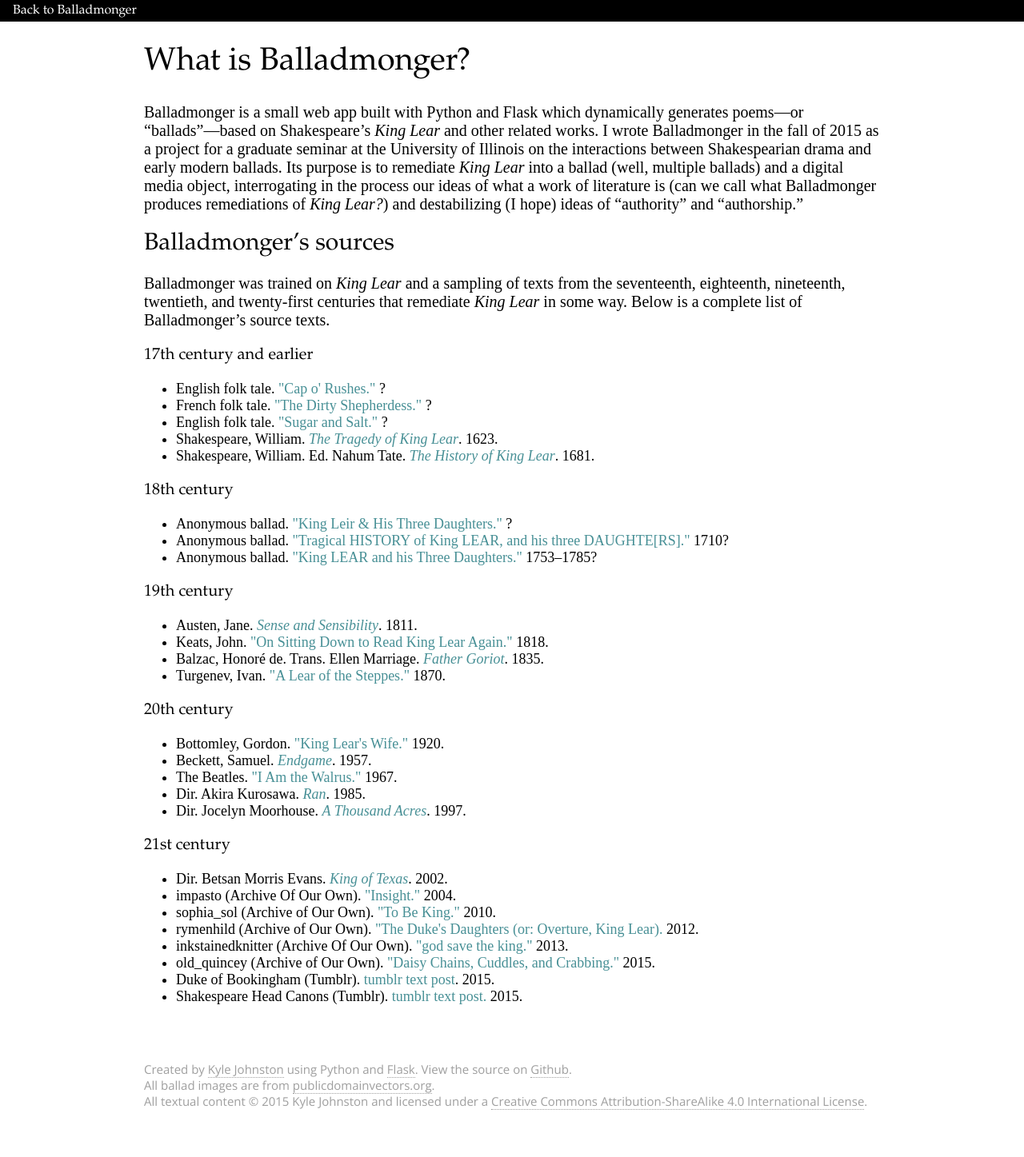
After one commit to kylerjohnston/balladmonger, a Flask app: page /about in a window 1280 px wide. The commit adds this page. Shown: the whole page at 80% size. Run offline with Flask 2, Linux system fonts and the light colour scheme; some libraries are stand-ins or nearby versions.

Commit message:
Added about/ page

```diff
--- a/balladmongerer/flask_poem.py
+++ b/balladmongerer/flask_poem.py
@@ -21,9 +21,9 @@
     return render_template('index.html', lines = poem_lines,
                             img_name = img_name)
 
-@app.route('/sources')
+@app.route('/about')
 def sources():
-    return render_template('sources.html')
+    return render_template('about.html')
 
 if __name__ == '__main__':
     app.run()
--- a/balladmongerer/static/css/ballad.css
+++ b/balladmongerer/static/css/ballad.css
@@ -14,7 +14,8 @@
 }
 
 h1{
-  font-family: baskerville, serif;
+  font-family: garamond, serif;
+  color: #000;
   font-weight: normal;
   font-size: 40px;
   text-transform: none;
@@ -22,8 +23,22 @@
 
 h2 {
   font-family: baskerville, serif;
+  color: #000;
   font-size: 30px;
   font-weight: normal;
+}
+
+h3 {
+  font-family: garamond, serif;
+  color: #000;
+  font-size: 20px;
+  font-weight: normal;
+}
+
+h2.sources {
+  font-family: garamond, serif;
+  font-size: 30px;
+  color: #000;
 }
 
 .header{
@@ -45,7 +60,7 @@
   right: 0;
   width: 100%;
   z-index: 3;
-  padding-left: 1rem;;
+  padding-left: 0;
   padding-right: 0;
   padding-top: 0.25rem;
   padding-bottom: 0.25rem;
@@ -69,6 +84,7 @@
 
 .nav_bar h2 {
   font-size: 16px;
+  padding-left: 1rem;
 }
 
 .wrapper{
@@ -78,6 +94,7 @@
    margin-left: auto;
    margin-right: auto;
    background-color: #fff;
+   color: #000;
 }
 
 .left{
@@ -137,17 +154,16 @@
   font-size: 20px;
 }
 
-ul, li {
-  line-height: 1.5;
-  display: block;
+li.sources {
+  font-family: Baskerville, serif;
+  font-size: 18px;
 }
 
 a.sources {
   color: #489096;
   font-family: Baskerville, serif;
-  font-size: 20px;
+  font-size: 18px;
   text-decoration: none;
-  border-bottom: 1px dotted;
 }
 
 a.sources:hover {
--- /dev/null
+++ b/balladmongerer/templates/about.html
@@ -0,0 +1,59 @@
+{% extends "base.html" %}
+
+{% block nav_bar %}
+  <div class="nav_bar">
+    <h2><a href="/">Back to Balladmonger</a></h2>
+  </div>
+{% endblock %}
+
+{% block page_content %}
+  <div class="wrapper">
+    <h1>What is Balladmonger?</h1>
+    <p class="sources">Balladmonger is a small web app built with Python and Flask which dynamically generates poems&mdash;or &ldquo;ballads&rdquo;&mdash;based on Shakespeare&rsquo;s <i>King Lear</i> and other related works. I wrote Balladmonger in the fall of 2015 as a project for a graduate seminar at the University of Illinois on the interactions between Shakespearian drama and early modern ballads. Its purpose is to remediate <i>King Lear</i> into a ballad (well, multiple ballads) and a digital media object, interrogating in the process our ideas of what a work of literature is (can we call what Balladmonger produces remediations of <i>King Lear?</i>) and destabilizing (I hope) ideas of &ldquo;authority&rdquo; and &ldquo;authorship.&rdquo;</p>
+    <h2 class="sources">Balladmonger&rsquo;s sources</h2>
+    <p class="sources">
+    Balladmonger was trained on <i>King Lear</i> and a sampling of texts from the seventeenth, eighteenth, nineteenth, twentieth, and twenty-first centuries that remediate <i>King Lear</i> in some way. Below is a complete list of Balladmonger&rsquo;s source texts.</p>
+    <p class="sources">
+    <h3>17th century and earlier</h3>
+    <ul>
+      <li class="sources">English folk tale. <a class="sources" href="http://www.pitt.edu/~dash/salt.html#rushes">"Cap o' Rushes."</a> ?</li>
+      <li class="sources">French folk tale. <a class="sources" href="http://www.pitt.edu/~dash/salt.html#sebillot">"The Dirty Shepherdess."</a> ?</li>
+      <li class="sources">English folk tale. <a class="sources" href="http://www.pitt.edu/~dash/salt.html#sugar">"Sugar and Salt."</a> ?</li>
+      <li class="sources">Shakespeare, William. <a class="sources" href="http://www.gutenberg.org/cache/epub/1128/pg1128.txt"><i>The Tragedy of King Lear</i></a>. 1623.</li>
+      <li class="sources">Shakespeare, William. Ed. Nahum Tate. <a class="sources" href="https://andromeda.rutgers.edu/~jlynch/Texts/tatelear.html"><i>The History of King Lear</i></a>. 1681.</li>
+    </ul>
+    <h3>18th century</h3>
+    <ul>
+      <li class="sources">Anonymous ballad. <a class="sources" href="http://www.gutenberg.org/cache/epub/7535/pg7535.txt">"King Leir & His Three Daughters."</a> ?</li>
+      <li class="sources">Anonymous ballad. <a class="sources" href="http://ebba.english.ucsb.edu/ballad/30989/xml">"Tragical HISTORY of King LEAR, and his three DAUGHTE[RS]."</a> 1710?</li>
+      <li class="sources">Anonymous ballad. <a class="sources" href="http://ebba.english.ucsb.edu/ballad/31243/xml">"King LEAR and his Three Daughters."</a> 1753&ndash;1785?</li>
+    </ul>
+    <h3>19th century</h3>
+    <ul>
+      <li class="sources">Austen, Jane. <a class="sources" href="http://www.gutenberg.org/ebooks/161"><i>Sense and Sensibility</i></a>. 1811.</li>
+      <li class="sources">Keats, John. <a class="sources" href="http://www.poetryfoundation.org/poem/173747">"On Sitting Down to Read King Lear Again."</a> 1818.</li>
+      <li class="sources">Balzac, Honoré de. Trans. Ellen Marriage. <a class="sources" href="http://www.gutenberg.org/ebooks/1237"><i>Father Goriot</i></a>. 1835.</a></li>
+      <li class="sources">Turgenev, Ivan. <a class="sources" href="http://www.eldritchpress.org/ist/lear.htm">"A Lear of the Steppes."</a> 1870.</li>
+    </ul>
+    <h3>20th century</h3>
+    <ul>
+      <li class="sources">Bottomley, Gordon. <a class="sources" href="http://www.gutenberg.org/files/37446/37446-h/37446-h.htm">"King Lear's Wife."</a> 1920. </li>
+      <li class="sources">Beckett, Samuel. <a class="sources" href="http://samuel-beckett.net/endgame.html"><i>Endgame</i></a>. 1957.</li>
+      <li class="sources">The Beatles. <a class="sources" href="http://genius.com/The-beatles-i-am-the-walrus-lyrics">"I Am the Walrus."</a> 1967.</li>
+      <li class="sources">Dir. Akira Kurosawa. <a class="sources" href="http://www.opensubtitles.org/en/subtitles/6106763/ran-en"><i>Ran</i></a>. 1985.</li>
+      <li class="sources">Dir. Jocelyn Moorhouse. <a class="sources" href="http://subscene.com/subtitles/a-thousand-acres/english/144900"><i>A Thousand Acres</i></a>. 1997.</li>
+    </ul>
+    <h3>21st century</h3>
+    <ul>
+      <li class="sources">Dir. Betsan Morris Evans. <a class="sources" href="http://subscene.com/subtitles/king-of-texas/english/832380"><i>King of Texas</i></a>. 2002.</li>
+      <li class="sources">impasto (Archive Of Our Own). <a class="sources" href="http://archiveofourown.org/works/15141">"Insight."</a> 2004.</li>
+      <li class="sources">sophia_sol (Archive of Our Own). <a class="sources" href="http://archiveofourown.org/works/130821">"To Be King."</a> 2010.</li>
+      <li class="sources">rymenhild (Archive of Our Own). <a class="sources" href="http://archiveofourown.org/works/604789">"The Duke's Daughters (or: Overture, King Lear).</a> 2012.</li>
+      <li class="sources">inkstainedknitter (Archive Of Our Own). <a class="sources" href="http://archiveofourown.org/works/1042975">"god save the king."</a> 2013. </li>
+      <li class="sources">old_quincey (Archive of Our Own). <a class="sources" href="http://archiveofourown.org/works/3828271">"Daisy Chains, Cuddles, and Crabbing."</a> 2015.</li>
+      <li class="sources">Duke of Bookingham (Tumblr). <a class="sources" href="http://dukeofbookingham.tumblr.com/post/130392066615/so-many-fucking-feelings-about-the-fool-in-king">tumblr text post</a>. 2015.</li>
+      <li class="sources">Shakespeare Head Canons (Tumblr). <a class="sources" href="http://shakespeareheadcanons.tumblr.com/post/130895148619/king-lear-headcanon-1">tumblr text post.</a> 2015.</li>
+    </ul>
+    </p>
+  </div>
+{% endblock %}
--- a/balladmongerer/templates/base.html
+++ b/balladmongerer/templates/base.html
@@ -15,17 +15,12 @@
 
 		</script>
 </head>
-<div class="nav_bar">
-  <h1><a href="/">Balladmonger</a></h1>&nbsp;&nbsp;&nbsp;
-  <h2><a href="http://kylerjohnston.com/2015/11/24/what-is-balladmonger/">What is this?</a></h2>&nbsp;&nbsp;&nbsp;
-  <h2><a href="/sources">Training texts</a></h2>
-</div>
 <body>
+  {% block nav_bar %}{% endblock %}
   <div class="wrapper">
     {% block page_content %}{% endblock %}
     <div class="footer">
       {% block page_footer %}{% endblock %}
-      <a href="http://kylerjohnston.com/2015/11/24/what-is-balladmonger/">Find out more about Balladmonger</a>.<br /><br />
       Created by <a href="http://kylerjohnston.com">Kyle Johnston</a> using Python and <a href="http://flask.pocoo.org/">Flask</a>. View the source on <a href="http://github.com/kylerjohnston/balladmongerer">Github</a>.<br />
       All ballad images are from <a href="http://publicdomainvectors.org/">publicdomainvectors.org</a>.<br />
       All textual content &copy; 2015 Kyle Johnston and licensed under a <a rel="license" href="http://creativecommons.org/licenses/by-sa/4.0/">Creative Commons Attribution-ShareAlike 4.0 International License</a>.
--- a/balladmongerer/templates/index.html
+++ b/balladmongerer/templates/index.html
@@ -18,4 +18,5 @@
 
 {% block page_footer %}
   <center><a href="javascript:location.reload(true)" class="button">Get a new ballad</a></center><br /><br />
+  <a href="/about">What is Balladmonger?</a><br /><br />
 {% endblock %}
```
Also changed, not shown: balladmongerer/templates/sources.html (deleted, +0 -35 lines).
